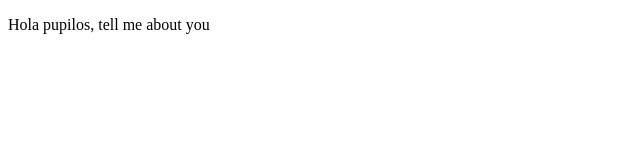
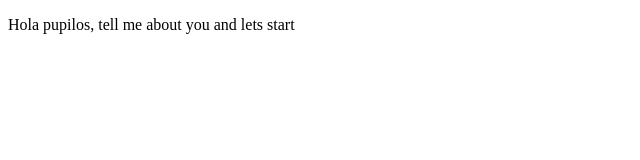
Before and after one commit to Evanderss/personalProyects, a plain HTML site: page index.html in a window 1280 px wide. Shown: the full height of the page, 0-640 px from the left. Drawn offline with Linux system fonts and the light colour scheme.

Commit message:
and lets start

```diff
--- a/index.html
+++ b/index.html
@@ -7,6 +7,6 @@
     <title>Hi everyone</title>
 </head>
 <body>
-    <p>Hola pupilos, tell me about you</p>
+    <p>Hola pupilos, tell me about you and lets start</p>
 </body>
 </html>
```
